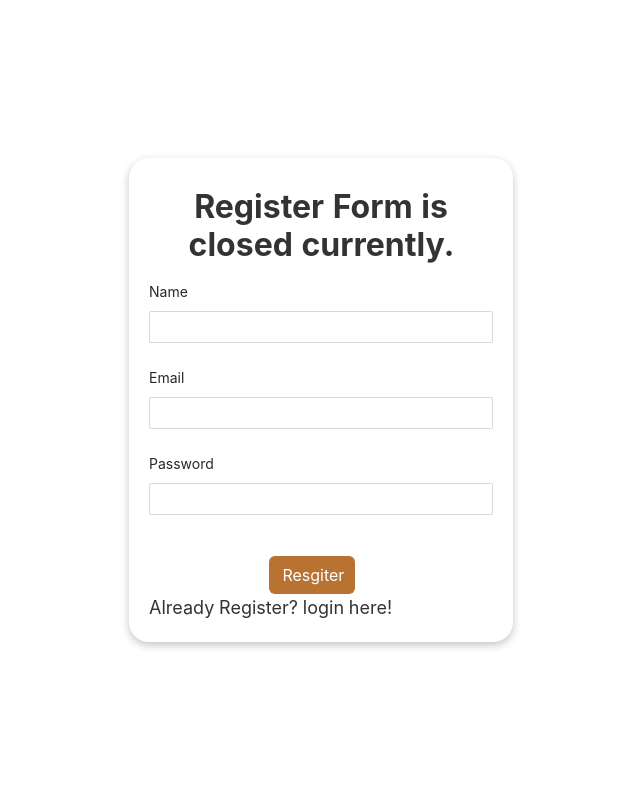
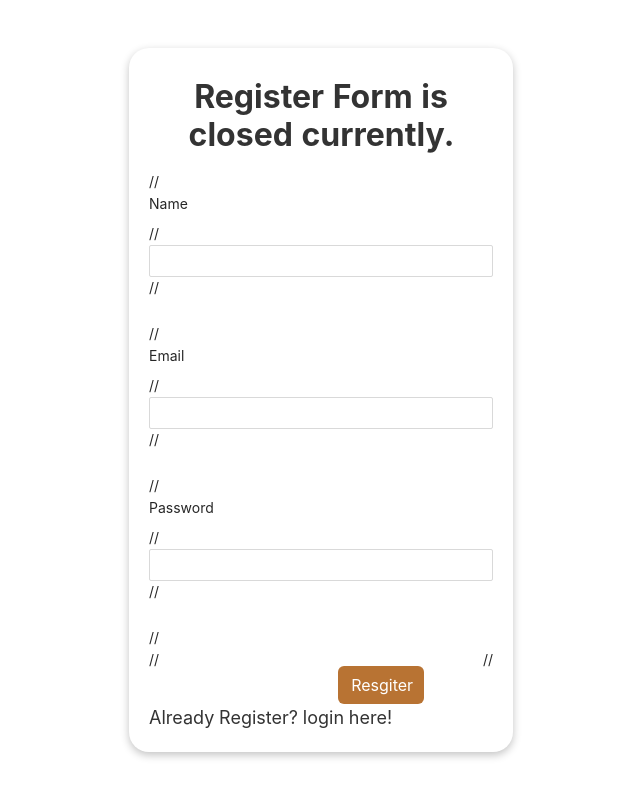
Before and after one commit to K-4726/Bill_Manager, a React (Create React App) app in the folder client/: page /register in a window 1280 px wide. Shown: the top 796 px of the page, without its empty margins (319-959 px from the left). Built offline with nearby package versions, Linux system fonts and the light colour scheme.

Commit message:
Update Register.js

```diff
--- a/client/src/pages/Register.js
+++ b/client/src/pages/Register.js
@@ -37,18 +37,18 @@ const Register = () => {
           onFinish={submitHandler}
         >
           <h2>Register Form is closed currently.</h2>
-          <Form.Item label="Name" name="name">
-            <Input type="text" required />
-          </Form.Item>
-          <Form.Item label="Email" name="email">
-            <Input type="email" required />
-          </Form.Item>
-          <Form.Item label="Password" name="password">
-            <Input type="password" required />
-          </Form.Item>
-          <div className="d-flex justify-content-between">
-            <button className="btn ">Resgiter</button>
-          </div>
+          // <Form.Item label="Name" name="name">
+          //   <Input type="text" required />
+          // </Form.Item>
+          // <Form.Item label="Email" name="email">
+          //   <Input type="email" required />
+          // </Form.Item>
+          // <Form.Item label="Password" name="password">
+          //   <Input type="password" required />
+          // </Form.Item>
+          // <div className="d-flex justify-content-between">
+          //   <button className="btn ">Resgiter</button>
+          // </div>
           <Link className="linkreg" to="/login">Already Register? login here!</Link>
         </Form>
       </div>
```
